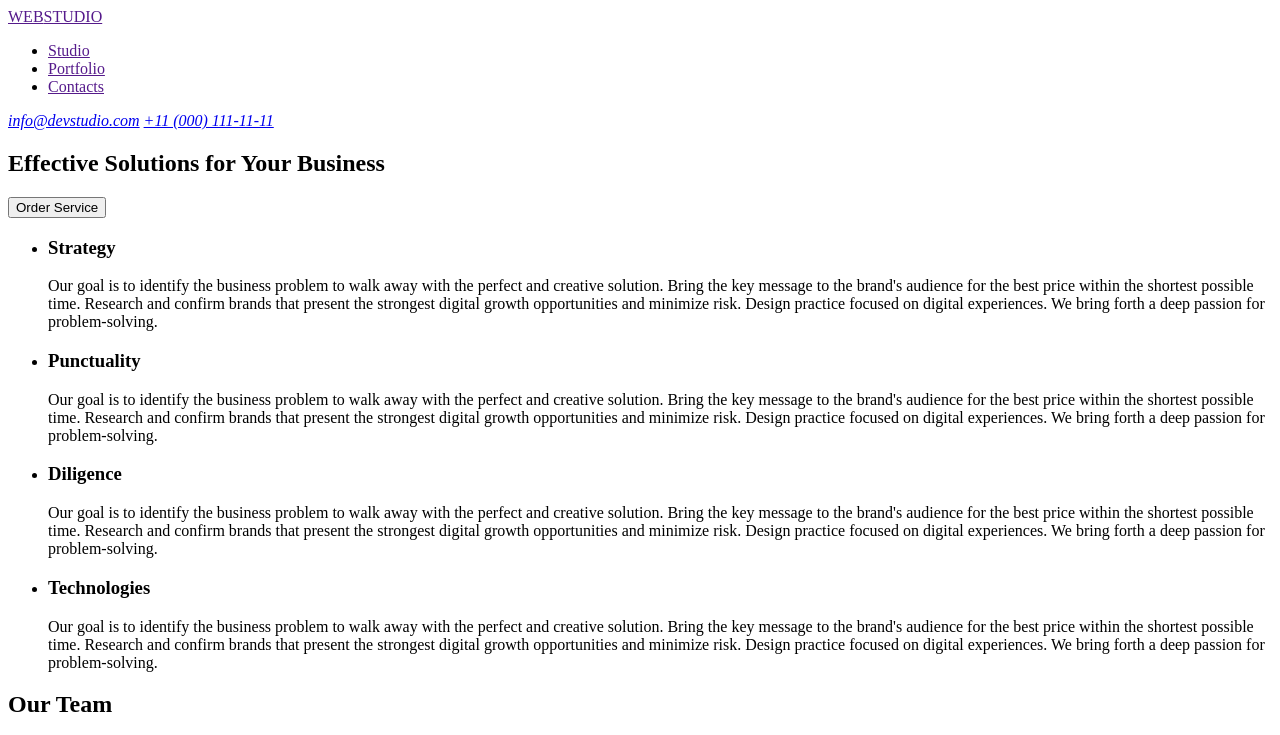
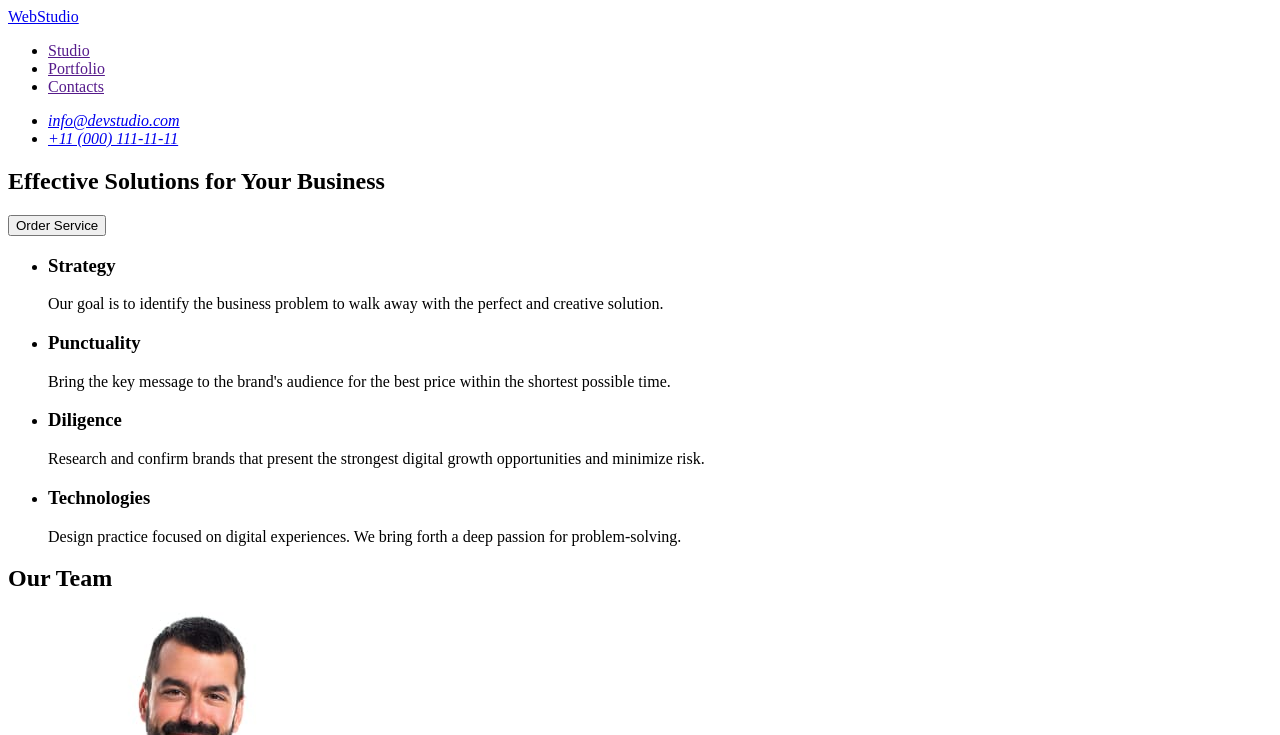
Before and after one commit to vladimir-vladykin/goit-markup-hw-01, a plain HTML site: page index.html in a window 1280 px wide. Shown: the top 735 px of the page. Drawn offline with Linux system fonts and the light colour scheme.

Commit message:
Small fix

```diff
--- a/index.html
+++ b/index.html
@@ -8,11 +8,11 @@
     <body>
         <!-- Header section -->
         <header>
-            <!-- Logo -->
-            <a href="">WEB<span>STUDIO</span></a>
-
             <!-- Navigation section -->
             <nav>
+                <!-- Logo -->
+                <a href="./index.html">WebStudio</a>
+
                 <ul>
                     <li><a href="">Studio</a></li>
                     <li><a href="">Portfolio</a></li>
@@ -22,8 +22,16 @@
 
             <!-- Contact address section -->
             <address>
-                <a href="mailto:info@devstudio.com">info@devstudio.com</a>
-                <a href="tel:+110001111111">+11 (000) 111-11-11</a>
+                <ul>
+                    <li>
+                        <a href="mailto:info@devstudio.com">
+                            info@devstudio.com
+                        </a>
+                    </li>
+                    <li>
+                        <a href="tel:+110001111111">+11 (000) 111-11-11</a>
+                    </li>
+                </ul>
             </address>
         </header>
 
@@ -43,50 +51,27 @@
                         <h3>Strategy</h3>
                         <p>
                             Our goal is to identify the business problem to walk
-                            away with the perfect and creative solution. Bring
-                            the key message to the brand's audience for the best
-                            price within the shortest possible time. Research
-                            and confirm brands that present the strongest
-                            digital growth opportunities and minimize risk.
-                            Design practice focused on digital experiences. We
-                            bring forth a deep passion for problem-solving.
+                            away with the perfect and creative solution.
                         </p>
                     </li>
                     <li>
                         <h3>Punctuality</h3>
                         <p>
-                            Our goal is to identify the business problem to walk
-                            away with the perfect and creative solution. Bring
-                            the key message to the brand's audience for the best
-                            price within the shortest possible time. Research
-                            and confirm brands that present the strongest
-                            digital growth opportunities and minimize risk.
-                            Design practice focused on digital experiences. We
-                            bring forth a deep passion for problem-solving.
+                            Bring the key message to the brand's audience for
+                            the best price within the shortest possible time.
                         </p>
                     </li>
                     <li>
                         <h3>Diligence</h3>
                         <p>
-                            Our goal is to identify the business problem to walk
-                            away with the perfect and creative solution. Bring
-                            the key message to the brand's audience for the best
-                            price within the shortest possible time. Research
-                            and confirm brands that present the strongest
-                            digital growth opportunities and minimize risk.
-                            Design practice focused on digital experiences. We
-                            bring forth a deep passion for problem-solving.
+                            Research and confirm brands that present the
+                            strongest digital growth opportunities and minimize
+                            risk.
                         </p>
                     </li>
                     <li>
                         <h3>Technologies</h3>
                         <p>
-                            Our goal is to identify the business problem to walk
-                            away with the perfect and creative solution. Bring
-                            the key message to the brand's audience for the best
-                            price within the shortest possible time. Research
-                            and confirm brands that present the strongest
-                            digital growth opportunities and minimize risk.
                             Design practice focused on digital experiences. We
                             bring forth a deep passion for problem-solving.
                         </p>
@@ -145,7 +130,7 @@
         <!-- Footer section -->
         <footer>
             <!-- Bottom Logo -->
-            <a href="">WEB<span>STUDIO</span></a>
+            <a href="./index.html">WebStudio</a>
             <p>
                 Increase the flow of customers and sales for your business with
                 digital marketing & growth solutions.
```
